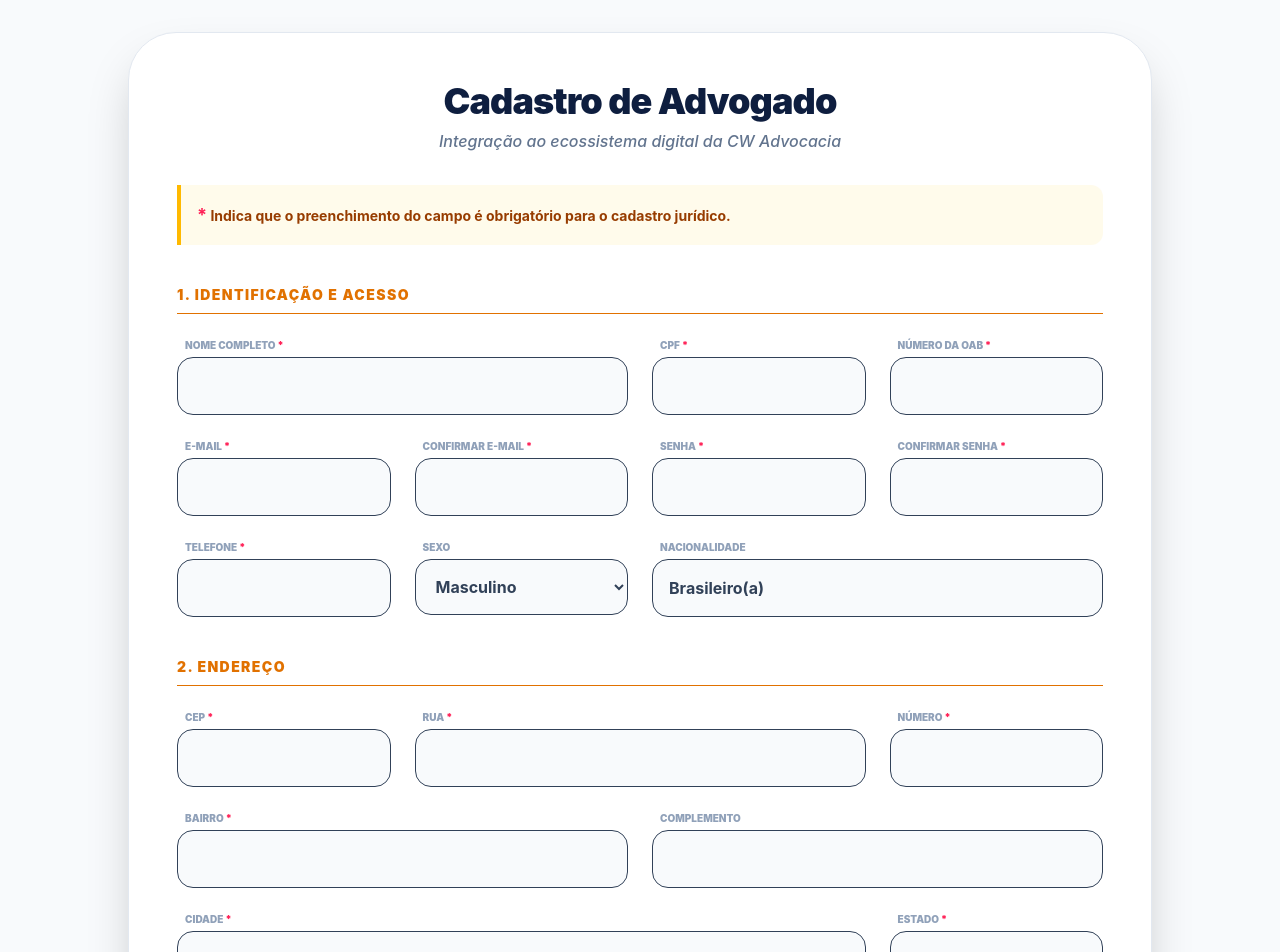
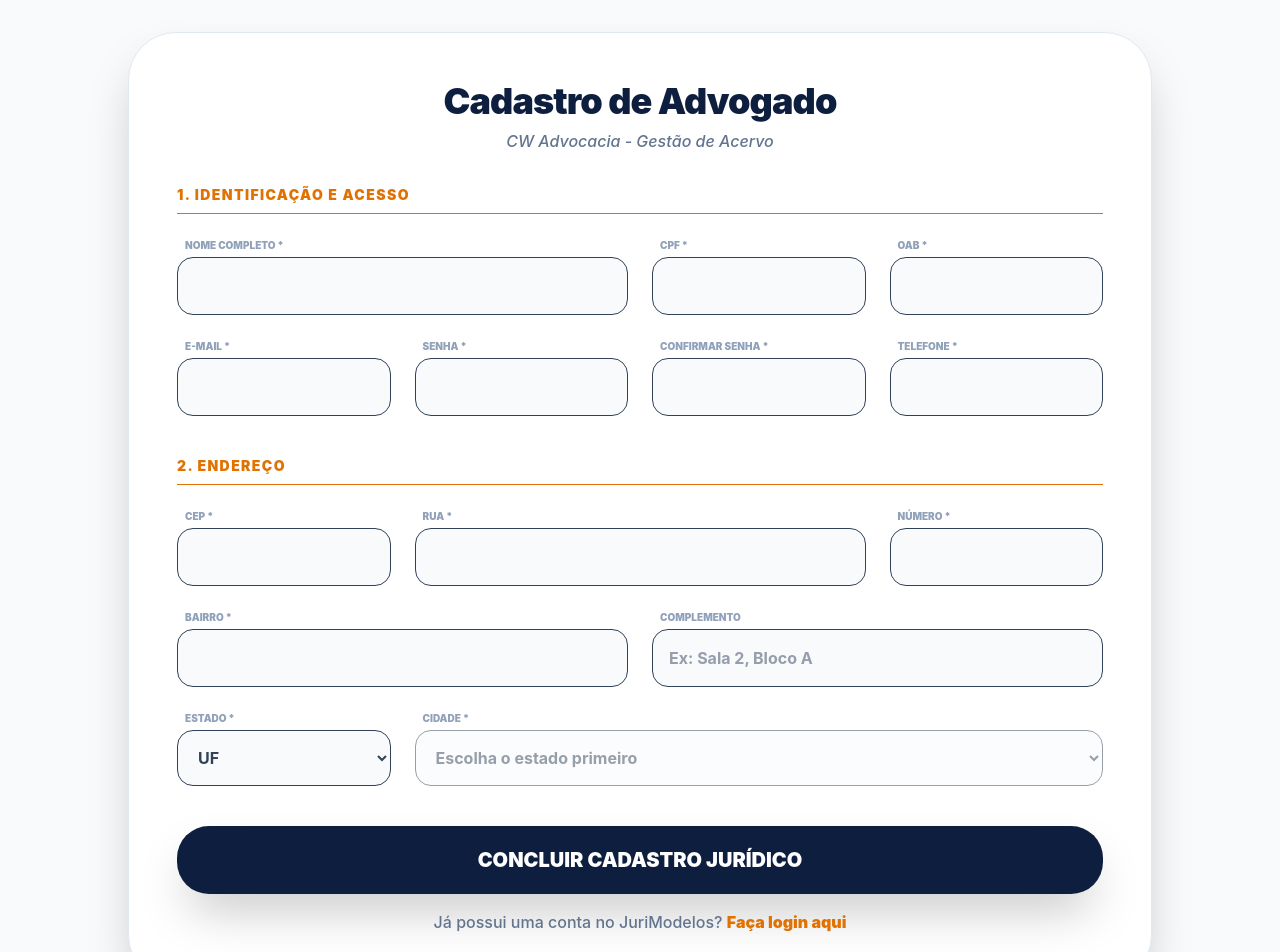
Before and after one commit to DavidWanderley/JuriModelos-app, a React (Vite) app: page /criar-conta in a window 1280 px wide. Shown: the top 952 px of the page. Built offline with nearby package versions, Linux system fonts and the light colour scheme.

Commit message:
melhorias no SingUp, integracao a API para pegar automaticamente o endereco e via cep

```diff
--- a/src/pages/SignUp.jsx
+++ b/src/pages/SignUp.jsx
@@ -1,4 +1,4 @@
-import React, { useState } from "react";
+import React, { useState, useEffect } from "react";
 import { useNavigate } from "react-router-dom";
 import api from "../services/api";
 
@@ -22,17 +22,81 @@ const SignUp = () => {
     cidade: "",
     estado: "",
   });
+
   const [loading, setLoading] = useState(false);
+  const [cepLoading, setCepLoading] = useState(false);
+  const [cidades, setCidades] = useState([]);
+  const [loadingCidades, setLoadingCidades] = useState(false);
   const navigate = useNavigate();
 
+  const estadosBR = [
+    "AC",
+    "AL",
+    "AP",
+    "AM",
+    "BA",
+    "CE",
+    "DF",
+    "ES",
+    "GO",
+    "MA",
+    "MT",
+    "MS",
+    "MG",
+    "PA",
+    "PB",
+    "PR",
+    "PE",
+    "PI",
+    "RJ",
+    "RN",
+    "RS",
+    "RO",
+    "RR",
+    "SC",
+    "SP",
+    "SE",
+    "TO",
+  ];
+
+  useEffect(() => {
+    const carregarCidades = async () => {
+      if (!dados.estado) {
+        setCidades([]);
+        return;
+      }
+      setLoadingCidades(true);
+      try {
+        const response = await fetch(
+          `https://servicodados.ibge.gov.br/api/v1/localidades/estados/${dados.estado}/municipios`,
+        );
+        const data = await response.json();
+        const nomesCidades = data.map((c) => c.nome).sort();
+        setCidades(nomesCidades);
+      } catch (error) {
+        console.error("Erro ao carregar cidades", error);
+      } finally {
+        setLoadingCidades(false);
+      }
+    };
+    carregarCidades();
+  }, [dados.estado]);
+
   const handleChange = (e) => {
-    setDados({ ...dados, [e.target.name]: e.target.value });
+    const { name, value } = e.target;
+    if (name === "cep") {
+      const soNumeros = value.replace(/\D/g, "");
+      setDados({ ...dados, [name]: soNumeros });
+      return;
+    }
+    setDados({ ...dados, [name]: value });
   };
 
   const handleCepBlur = async () => {
     const cep = dados.cep.replace(/\D/g, "");
     if (cep.length !== 8) return;
 
+    setCepLoading(true);
     try {
       const response = await fetch(`https://viacep.com.br/ws/${cep}/json/`);
       const data = await response.json();
@@ -42,25 +106,31 @@ const SignUp = () => {
           ...prev,
           endereco: data.logradouro,
           bairro: data.bairro,
+          estado: data.uf,
           cidade: data.localidade,
-          estado: data.uf,
         }));
+      } else {
+        alert("CEP não encontrado.");
       }
     } catch (error) {
       console.error("Erro ao buscar CEP", error);
+    } finally {
+      setCepLoading(false);
     }
   };
 
   const handleSubmit = async (e) => {
     e.preventDefault();
-    if (dados.email !== dados.confirmarEmail) return alert("Os e-mails não coincidem!");
-    if (dados.senha !== dados.confirmarSenha) return alert("As senhas não coincidem!");
+    if (dados.email !== dados.confirmarEmail)
+      return alert("Os e-mails não coincidem!");
+    if (dados.senha !== dados.confirmarSenha)
+      return alert("As senhas não coincidem!");
 
     setLoading(true);
     try {
       const { confirmarEmail, confirmarSenha, ...dadosParaEnviar } = dados;
       await api.post("/auth/register", dadosParaEnviar);
-      alert("Cadastro realizado com sucesso!");
+      alert("Advogado cadastrado com sucesso!");
       navigate("/login");
     } catch (error) {
       alert(error.response?.data?.message || "Erro ao realizar cadastro.");
@@ -73,133 +143,247 @@ const SignUp = () => {
     <div className="min-h-screen bg-slate-50 flex items-center justify-center p-8">
       <div className="max-w-5xl w-full bg-white p-12 rounded-[3rem] shadow-2xl border border-slate-200">
         <header className="text-center mb-8">
-          <h1 className="text-4xl font-black text-[#0e1e3f] mb-2 tracking-tight">Cadastro de Advogado</h1>
-          <p className="text-slate-500 font-medium italic">Integração ao ecossistema digital da CW Advocacia</p>
+          <h1 className="text-4xl font-black text-[#0e1e3f] mb-2 tracking-tight">
+            Cadastro de Advogado
+          </h1>
+          <p className="text-slate-500 font-medium italic">
+            CW Advocacia - Gestão de Acervo
+          </p>
         </header>
 
-        {/* Mensagem Visual de Campos Obrigatórios */}
-        <div className="mb-10 p-4 bg-amber-50 border-l-4 border-amber-400 rounded-r-xl">
-          <p className="text-amber-800 text-sm font-bold">
-            <span className="text-rose-500 text-lg">*</span> Indica que o preenchimento do campo é obrigatório para o cadastro jurídico.
-          </p>
-        </div>
-
         <form onSubmit={handleSubmit} className="space-y-10">
-
           <section className="space-y-6">
-            <h2 className="text-sm font-black text-amber-600 uppercase tracking-widest border-b pb-2">1. Identificação e Acesso</h2>
+            <h2 className="text-sm font-black text-amber-600 uppercase tracking-widest border-b pb-2">
+              1. Identificação e Acesso
+            </h2>
             <div className="grid grid-cols-1 md:grid-cols-2 lg:grid-cols-4 gap-6">
               <div className="md:col-span-2 flex flex-col gap-1">
                 <label className="text-[10px] font-black uppercase text-slate-400 ml-2">
-                  Nome Completo <span className="text-rose-500">*</span>
+                  Nome Completo *
                 </label>
-                <input type="text" name="nome" required className="bg-slate-50 border p-4 rounded-2xl outline-none font-bold text-slate-700 focus:ring-2 focus:ring-amber-500" value={dados.nome} onChange={handleChange} />
+                <input
+                  type="text"
+                  name="nome"
+                  required
+                  className="bg-slate-50 border p-4 rounded-2xl outline-none font-bold text-slate-700 focus:ring-2 focus:ring-amber-500"
+                  value={dados.nome}
+                  onChange={handleChange}
+                />
               </div>
               <div className="md:col-span-1 flex flex-col gap-1">
                 <label className="text-[10px] font-black uppercase text-slate-400 ml-2">
-                  CPF <span className="text-rose-500">*</span>
+                  CPF *
                 </label>
-                <input type="text" name="cpf" required className="bg-slate-50 border p-4 rounded-2xl outline-none font-bold text-slate-700" value={dados.cpf} onChange={handleChange} />
+                <input
+                  type="text"
+                  name="cpf"
+                  required
+                  className="bg-slate-50 border p-4 rounded-2xl outline-none font-bold text-slate-700"
+                  value={dados.cpf}
+                  onChange={handleChange}
+                />
               </div>
               <div className="md:col-span-1 flex flex-col gap-1">
                 <label className="text-[10px] font-black uppercase text-slate-400 ml-2">
-                  Número da OAB <span className="text-rose-500">*</span>
+                  OAB *
                 </label>
-                <input type="text" name="oab" required className="bg-slate-50 border p-4 rounded-2xl outline-none font-bold text-slate-700" value={dados.oab} onChange={handleChange} />
-              </div>
-
-              <div className="flex flex-col gap-1">
-                <label className="text-[10px] font-black uppercase text-slate-400 ml-2">
-                  E-mail <span className="text-rose-500">*</span>
-                </label>
-                <input type="email" name="email" required className="bg-slate-50 border p-4 rounded-2xl outline-none font-bold text-slate-700" value={dados.email} onChange={handleChange} />
+                <input
+                  type="text"
+                  name="oab"
+                  required
+                  className="bg-slate-50 border p-4 rounded-2xl outline-none font-bold text-slate-700"
+                  value={dados.oab}
+                  onChange={handleChange}
+                />
               </div>
               <div className="flex flex-col gap-1">
                 <label className="text-[10px] font-black uppercase text-slate-400 ml-2">
-                  Confirmar E-mail <span className="text-rose-500">*</span>
+                  E-mail *
                 </label>
-                <input type="email" name="confirmarEmail" required className="bg-slate-50 border p-4 rounded-2xl outline-none font-bold text-slate-700" value={dados.confirmarEmail} onChange={handleChange} />
+                <input
+                  type="email"
+                  name="email"
+                  required
+                  className="bg-slate-50 border p-4 rounded-2xl outline-none font-bold text-slate-700"
+                  value={dados.email}
+                  onChange={handleChange}
+                />
               </div>
               <div className="flex flex-col gap-1">
                 <label className="text-[10px] font-black uppercase text-slate-400 ml-2">
-                  Senha <span className="text-rose-500">*</span>
+                  Senha *
                 </label>
-                <input type="password" name="senha" required className="bg-slate-50 border p-4 rounded-2xl outline-none font-bold text-slate-700" value={dados.senha} onChange={handleChange} />
+                <input
+                  type="password"
+                  name="senha"
+                  required
+                  className="bg-slate-50 border p-4 rounded-2xl outline-none font-bold text-slate-700"
+                  value={dados.senha}
+                  onChange={handleChange}
+                />
               </div>
               <div className="flex flex-col gap-1">
                 <label className="text-[10px] font-black uppercase text-slate-400 ml-2">
-                  Confirmar Senha <span className="text-rose-500">*</span>
+                  Confirmar Senha *
                 </label>
-                <input type="password" name="confirmarSenha" required className="bg-slate-50 border p-4 rounded-2xl outline-none font-bold text-slate-700" value={dados.confirmarSenha} onChange={handleChange} />
+                <input
+                  type="password"
+                  name="confirmarSenha"
+                  required
+                  className="bg-slate-50 border p-4 rounded-2xl outline-none font-bold text-slate-700"
+                  value={dados.confirmarSenha}
+                  onChange={handleChange}
+                />
               </div>
-
               <div className="flex flex-col gap-1">
                 <label className="text-[10px] font-black uppercase text-slate-400 ml-2">
-                  Telefone <span className="text-rose-500">*</span>
+                  Telefone *
                 </label>
-                <input type="text" name="telefone" required className="bg-slate-50 border p-4 rounded-2xl outline-none font-bold text-slate-700" value={dados.telefone} onChange={handleChange} />
-              </div>
-              <div className="flex flex-col gap-1">
-                <label className="text-[10px] font-black uppercase text-slate-400 ml-2">Sexo</label>
-                <select name="sexo" className="bg-slate-50 border p-4 rounded-2xl outline-none font-bold text-slate-700" value={dados.sexo} onChange={handleChange}>
-                  <option value="Masculino">Masculino</option>
-                  <option value="Feminino">Feminino</option>
-                  <option value="Outro">Outro</option>
-                </select>
-              </div>
-              <div className="md:col-span-2 flex flex-col gap-1">
-                <label className="text-[10px] font-black uppercase text-slate-400 ml-2">Nacionalidade</label>
-                <input type="text" name="nacionalidade" className="bg-slate-50 border p-4 rounded-2xl outline-none font-bold text-slate-700" value={dados.nacionalidade} onChange={handleChange} />
+                <input
+                  type="text"
+                  name="telefone"
+                  required
+                  className="bg-slate-50 border p-4 rounded-2xl outline-none font-bold text-slate-700"
+                  value={dados.telefone}
+                  onChange={handleChange}
+                />
               </div>
             </div>
           </section>
 
           <section className="space-y-6">
-            <h2 className="text-sm font-black text-amber-600 uppercase tracking-widest border-b pb-2">2. Endereço</h2>
+            <h2 className="text-sm font-black text-amber-600 uppercase tracking-widest border-b pb-2">
+              2. Endereço
+            </h2>
             <div className="grid grid-cols-1 md:grid-cols-4 gap-6">
               <div className="flex flex-col gap-1">
-                <label className="text-[10px] font-black uppercase text-slate-400 ml-2">
-                  CEP <span className="text-rose-500">*</span>
+                <label className="text-[10px] font-black uppercase text-slate-400 ml-2 flex justify-between">
+                  CEP *
+                  {cepLoading && (
+                    <span className="text-amber-500 animate-pulse text-[8px]">
+                      Buscando...
+                    </span>
+                  )}
                 </label>
-                <input type="text" name="cep" required onBlur={handleCepBlur} className="bg-slate-50 border p-4 rounded-2xl outline-none font-bold text-slate-700" value={dados.cep} onChange={handleChange} />
+                <input
+                  type="text"
+                  name="cep"
+                  maxLength="8"
+                  required
+                  onBlur={handleCepBlur}
+                  className="bg-slate-50 border p-4 rounded-2xl outline-none font-bold text-slate-700"
+                  value={dados.cep}
+                  onChange={handleChange}
+                />
               </div>
               <div className="md:col-span-2 flex flex-col gap-1">
                 <label className="text-[10px] font-black uppercase text-slate-400 ml-2">
-                  Rua <span className="text-rose-500">*</span>
+                  Rua *
                 </label>
-                <input type="text" name="endereco" required className="bg-slate-50 border p-4 rounded-2xl outline-none font-bold text-slate-700" value={dados.endereco} onChange={handleChange} />
+                <input
+                  type="text"
+                  name="endereco"
+                  required
+                  className="bg-slate-50 border p-4 rounded-2xl outline-none font-bold text-slate-700"
+                  value={dados.endereco}
+                  onChange={handleChange}
+                />
               </div>
               <div className="flex flex-col gap-1">
                 <label className="text-[10px] font-black uppercase text-slate-400 ml-2">
-                  Número <span className="text-rose-500">*</span>
+                  Número *
                 </label>
-                <input type="text" name="numero" required className="bg-slate-50 border p-4 rounded-2xl outline-none font-bold text-slate-700" value={dados.numero} onChange={handleChange} />
+                <input
+                  type="text"
+                  name="numero"
+                  required
+                  className="bg-slate-50 border p-4 rounded-2xl outline-none font-bold text-slate-700"
+                  value={dados.numero}
+                  onChange={handleChange}
+                />
               </div>
+
               <div className="md:col-span-2 flex flex-col gap-1">
                 <label className="text-[10px] font-black uppercase text-slate-400 ml-2">
-                  Bairro <span className="text-rose-500">*</span>
+                  Bairro *
                 </label>
-                <input type="text" name="bairro" required className="bg-slate-50 border p-4 rounded-2xl outline-none font-bold text-slate-700" value={dados.bairro} onChange={handleChange} />
+                <input
+                  type="text"
+                  name="bairro"
+                  required
+                  className="bg-slate-50 border p-4 rounded-2xl outline-none font-bold text-slate-700"
+                  value={dados.bairro}
+                  onChange={handleChange}
+                />
               </div>
+
               <div className="md:col-span-2 flex flex-col gap-1">
-                <label className="text-[10px] font-black uppercase text-slate-400 ml-2">Complemento</label>
-                <input type="text" name="complemento" className="bg-slate-50 border p-4 rounded-2xl outline-none font-bold text-slate-700" value={dados.complemento} onChange={handleChange} />
+                <label className="text-[10px] font-black uppercase text-slate-400 ml-2">
+                  Complemento
+                </label>
+                <input
+                  type="text"
+                  name="complemento"
+                  className="bg-slate-50 border p-4 rounded-2xl outline-none font-bold text-slate-700 focus:ring-2 focus:ring-amber-500"
+                  value={dados.complemento}
+                  onChange={handleChange}
+                  placeholder="Ex: Sala 2, Bloco A"
+                />
               </div>
+
+              <div className="md:col-span-1 flex flex-col gap-1">
+                <label className="text-[10px] font-black uppercase text-slate-400 ml-2">
+                  Estado *
+                </label>
+                <select
+                  name="estado"
+                  required
+                  className="bg-slate-50 border p-4 rounded-2xl outline-none font-bold text-slate-700 focus:ring-2 focus:ring-amber-500"
+                  value={dados.estado}
+                  onChange={handleChange}
+                >
+                  <option value="">UF</option>
+                  {estadosBR.map((uf) => (
+                    <option key={uf} value={uf}>
+                      {uf}
+                    </option>
+                  ))}
+                </select>
+              </div>
+
               <div className="md:col-span-3 flex flex-col gap-1">
                 <label className="text-[10px] font-black uppercase text-slate-400 ml-2">
-                  Cidade <span className="text-rose-500">*</span>
+                  Cidade *{" "}
+                  {loadingCidades && (
+                    <span className="ml-2 text-amber-500 animate-pulse text-[8px]">
+                      Sincronizando...
+                    </span>
+                  )}
                 </label>
-                <input type="text" name="cidade" required className="bg-slate-50 border p-4 rounded-2xl outline-none font-bold text-slate-700" value={dados.cidade} onChange={handleChange} />
-              </div>
-              <div className="flex flex-col gap-1">
-                <label className="text-[10px] font-black uppercase text-slate-400 ml-2">
-                  Estado <span className="text-rose-500">*</span>
-                </label>
-                <input type="text" name="estado" required maxLength="2" className="bg-slate-50 border p-4 rounded-2xl outline-none font-bold uppercase text-slate-700" value={dados.estado} onChange={handleChange} />
+                <select
+                  name="cidade"
+                  required
+                  disabled={!dados.estado || loadingCidades}
+                  className="bg-slate-50 border p-4 rounded-2xl outline-none font-bold text-slate-700 focus:ring-2 focus:ring-amber-500 disabled:opacity-50"
+                  value={dados.cidade}
+                  onChange={handleChange}
+                >
+                  <option value="">
+                    {dados.estado
+                      ? "Selecione a cidade"
+                      : "Escolha o estado primeiro"}
+                  </option>
+                  {cidades.map((cid) => (
+                    <option key={cid} value={cid}>
+                      {cid}
+                    </option>
+                  ))}
+                </select>
               </div>
             </div>
           </section>
 
+          <div className="space-y-4">
             <button
               type="submit"
               disabled={loading}
@@ -207,6 +391,20 @@ const SignUp = () => {
             >
               {loading ? "PROCESSANDO..." : "CONCLUIR CADASTRO JURÍDICO"}
             </button>
+
+            <div className="text-center">
+              <p className="text-slate-500 font-medium">
+                Já possui uma conta no JuriModelos?{" "}
+                <button
+                  type="button"
+                  onClick={() => navigate("/login")}
+                  className="text-amber-600 font-black hover:underline underline-offset-4 transition-all"
+                >
+                  Faça login aqui
+                </button>
+              </p>
+            </div>
+          </div>
         </form>
       </div>
     </div>
```
Lines whose indentation alone changed are shown as unchanged.
